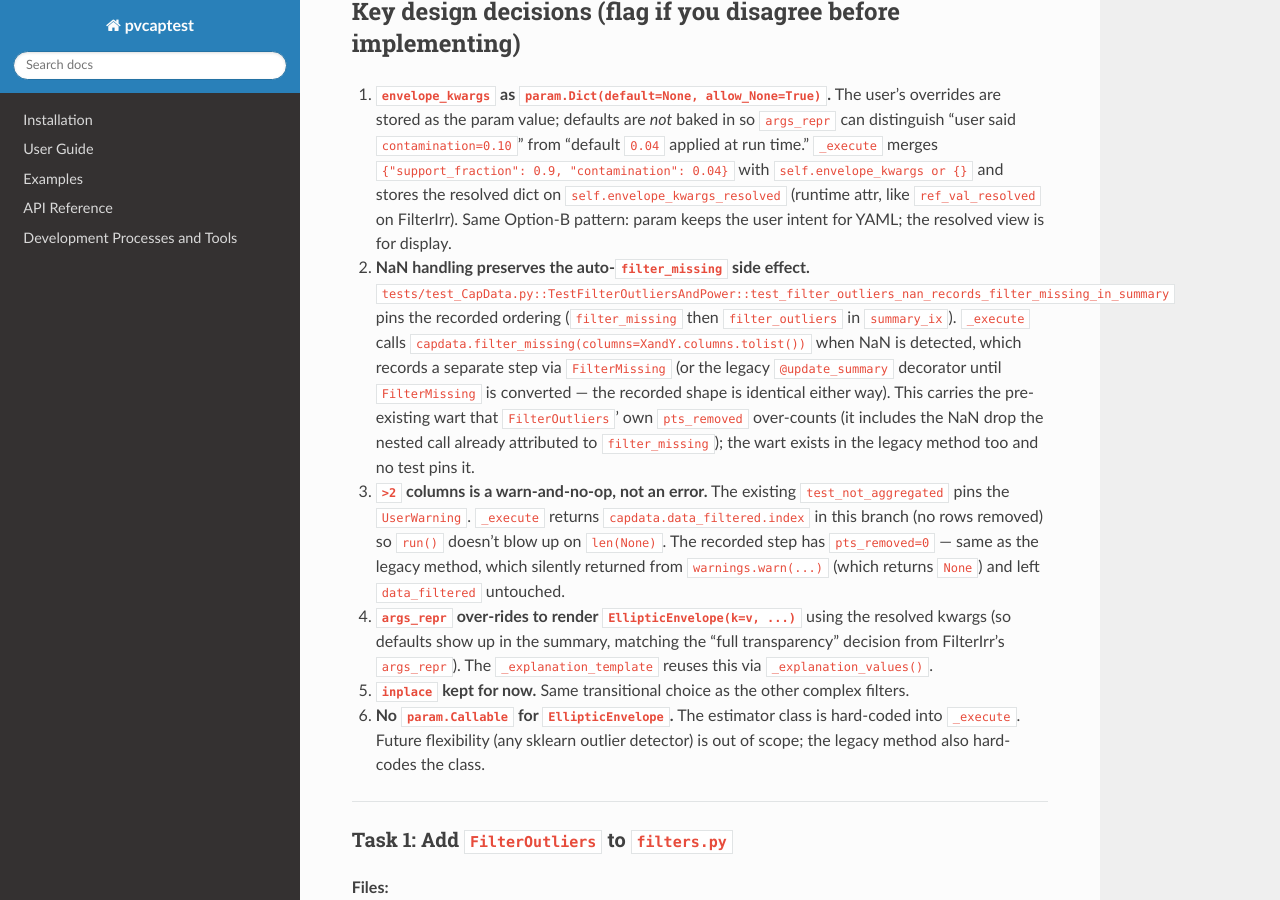
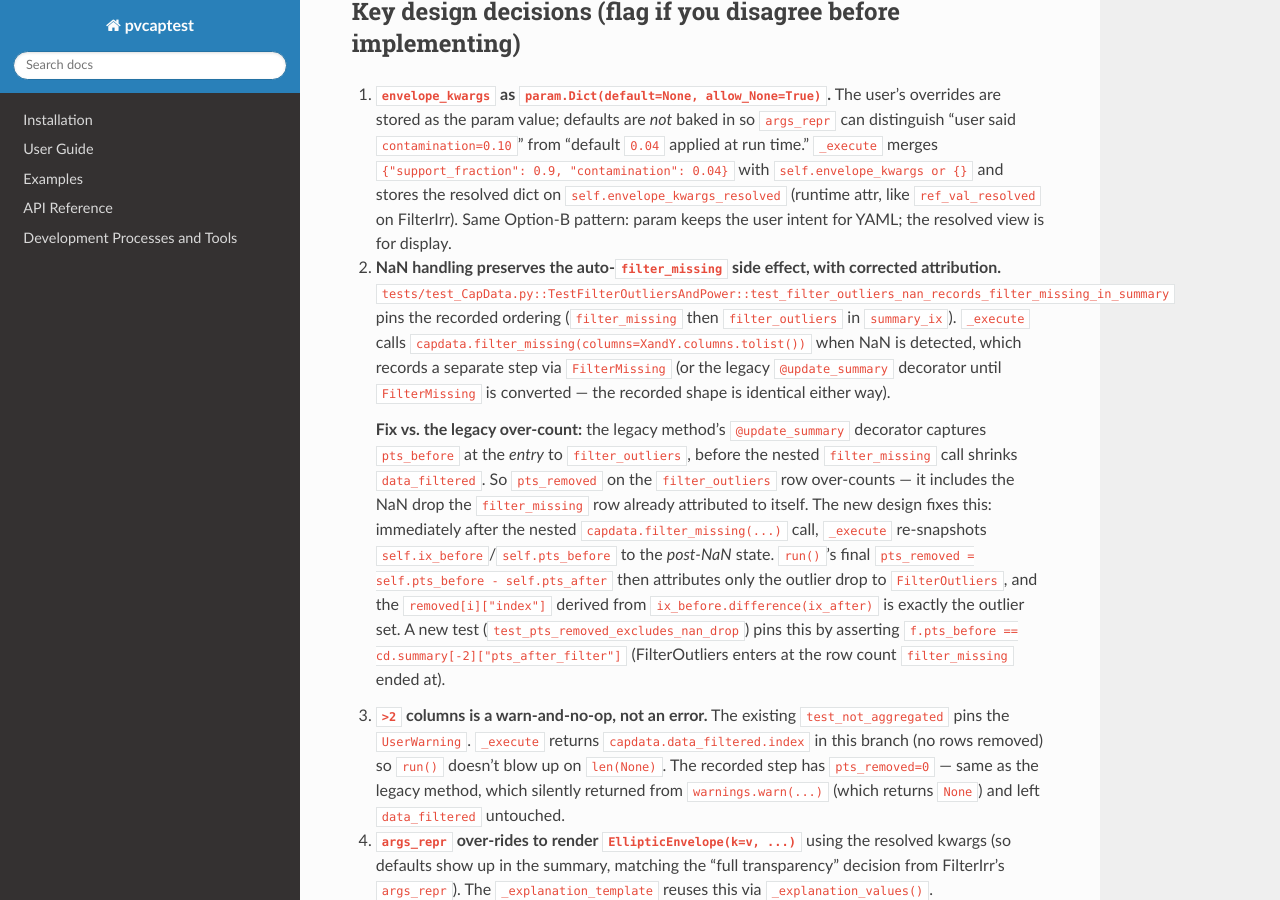
Before and after one commit to pvcaptest/pvcaptest, a Sphinx documentation site: the page built from docs/superpowers/plans/2026-06-03-filter-outliers.md, in a window 1280 px wide and 900 px high, scrolled down 879 px. Built offline with Sphinx 7.4.7 and the Read the Docs theme 3.1.0, drawn with Linux system fonts in a browser that asks for light colours; pages that are not in the unit, such as notebooks, are missing from menus; some of the changed text lies outside the part shown.

Commit message:
docs: fix the NaN-auto-call overcount in FilterOutliers plan
When the nested filter_missing call fires from inside FilterOutliers._execute,
the legacy @update_summary decorator captured pts_before at entry and
double-counted the NaN drop (already attributed to filter_missing). Fix by
re-snapshotting self.ix_before/self.pts_before to the post-NaN state right
after the nested call, so run()'s final pts_removed counts only outliers
and removed[i]['index'] holds exactly the outlier set. Add
test_pts_removed_excludes_nan_drop pinning f.pts_before ==
filter_missing's pts_after and the equality of pts_removed with
pts_before - pts_after.

Co-Authored-By: Claude Opus 4.7 <noreply@anthropic.com>

```diff
--- a/docs/superpowers/plans/2026-06-03-filter-outliers.md
+++ b/docs/superpowers/plans/2026-06-03-filter-outliers.md
@@ -15,7 +15,9 @@
 ## Key design decisions (flag if you disagree before implementing)
 
 1. **`envelope_kwargs` as `param.Dict(default=None, allow_None=True)`.** The user's overrides are stored as the param value; defaults are *not* baked in so `args_repr` can distinguish "user said `contamination=0.10`" from "default `0.04` applied at run time." `_execute` merges `{"support_fraction": 0.9, "contamination": 0.04}` with `self.envelope_kwargs or {}` and stores the resolved dict on `self.envelope_kwargs_resolved` (runtime attr, like `ref_val_resolved` on FilterIrr). Same Option-B pattern: param keeps the user intent for YAML; the resolved view is for display.
-2. **NaN handling preserves the auto-`filter_missing` side effect.** `tests/test_CapData.py::TestFilterOutliersAndPower::test_filter_outliers_nan_records_filter_missing_in_summary` pins the recorded ordering (`filter_missing` then `filter_outliers` in `summary_ix`). `_execute` calls `capdata.filter_missing(columns=XandY.columns.tolist())` when NaN is detected, which records a separate step via `FilterMissing` (or the legacy `@update_summary` decorator until `FilterMissing` is converted — the recorded shape is identical either way). This carries the pre-existing wart that `FilterOutliers`' own `pts_removed` over-counts (it includes the NaN drop the nested call already attributed to `filter_missing`); the wart exists in the legacy method too and no test pins it.
+2. **NaN handling preserves the auto-`filter_missing` side effect, with corrected attribution.** `tests/test_CapData.py::TestFilterOutliersAndPower::test_filter_outliers_nan_records_filter_missing_in_summary` pins the recorded ordering (`filter_missing` then `filter_outliers` in `summary_ix`). `_execute` calls `capdata.filter_missing(columns=XandY.columns.tolist())` when NaN is detected, which records a separate step via `FilterMissing` (or the legacy `@update_summary` decorator until `FilterMissing` is converted — the recorded shape is identical either way).
+
+   **Fix vs. the legacy over-count:** the legacy method's `@update_summary` decorator captures `pts_before` at the *entry* to `filter_outliers`, before the nested `filter_missing` call shrinks `data_filtered`. So `pts_removed` on the `filter_outliers` row over-counts — it includes the NaN drop the `filter_missing` row already attributed to itself. The new design fixes this: immediately after the nested `capdata.filter_missing(...)` call, `_execute` re-snapshots `self.ix_before`/`self.pts_before` to the *post-NaN* state. `run()`'s final `pts_removed = self.pts_before - self.pts_after` then attributes only the outlier drop to `FilterOutliers`, and the `removed[i]["index"]` derived from `ix_before.difference(ix_after)` is exactly the outlier set. A new test (`test_pts_removed_excludes_nan_drop`) pins this by asserting `f.pts_before == cd.summary[-2]["pts_after_filter"]` (FilterOutliers enters at the row count `filter_missing` ended at).
 3. **`>2` columns is a warn-and-no-op, not an error.** The existing `test_not_aggregated` pins the `UserWarning`. `_execute` returns `capdata.data_filtered.index` in this branch (no rows removed) so `run()` doesn't blow up on `len(None)`. The recorded step has `pts_removed=0` — same as the legacy method, which silently returned from `warnings.warn(...)` (which returns `None`) and left `data_filtered` untouched.
 4. **`args_repr` over-rides to render `EllipticEnvelope(k=v, ...)`** using the resolved kwargs (so defaults show up in the summary, matching the "full transparency" decision from FilterIrr's `args_repr`). The `_explanation_template` reuses this via `_explanation_values()`.
 5. **`inplace` kept for now.** Same transitional choice as the other complex filters.
@@ -123,6 +125,26 @@ class TestFilterOutliers:
         # NaN row should not appear in kept
         assert 0 not in kept
 
+    def test_pts_removed_excludes_nan_drop(self, cd_pp):
+        # When the nested filter_missing runs, FilterOutliers' own pts_removed
+        # must account for outliers only — not the NaN row already attributed
+        # to filter_missing.
+        cd_pp.data.iloc[1, cd_pp.data.columns.get_loc("poa")] = np.nan
+        cd_pp.data_filtered = cd_pp.data.copy()
+        f = FilterOutliers()
+        with pytest.warns(UserWarning):
+            f.run(cd_pp)
+        # filter_missing recorded before filter_outliers
+        assert cd_pp.summary_ix[-2][1] == "filter_missing"
+        assert cd_pp.summary_ix[-1][1] == "filter_outliers"
+        # FilterOutliers entered at filter_missing's exit count
+        assert f.pts_before == cd_pp.summary[-2]["pts_after_filter"]
+        # And its pts_removed equals only the outlier drop (not NaN + outliers)
+        assert (
+            cd_pp.summary[-1]["pts_removed"]
+            == f.pts_before - cd_pp.summary[-1]["pts_after_filter"]
+        )
+
     def test_args_repr_renders_envelope_call(self):
         args = FilterOutliers().args_repr
         # Before _execute, only the user's param (None) and custom_name appear.
@@ -211,6 +233,11 @@ class FilterOutliers(BaseFilter):
             )
             capdata.filter_missing(columns=XandY.columns.tolist())
             XandY = capdata.floc[["poa", "power"]]
+            # Re-snapshot the run() inputs so this step's pts_removed counts
+            # only outliers — the NaN rows are already attributed to the
+            # nested filter_missing step.
+            self.ix_before = capdata.data_filtered.index
+            self.pts_before = len(self.ix_before)
 
         resolved = dict(self._default_envelope_kwargs)
         if self.envelope_kwargs:
@@ -401,4 +428,4 @@ git commit -m "refactor: make CapData.filter_outliers a thin wrapper over Filter
 - Default `support_fraction=0.9`, `contamination=0.04` (legacy `if "support_fraction" not in kwargs` etc.). ✓
 - Existing summary recording shape (filter_missing then filter_outliers) — `run()` mirrors via `_record_legacy_summary` so both routes (legacy decorator on filter_missing, new run on FilterOutliers) end up in the same `summary_ix` list. ✓
 
-**Pre-existing wart (not fixed):** `FilterOutliers`' own `pts_removed` over-counts when the NaN auto-call fires (it includes the NaN drop already attributed to `filter_missing`). The legacy method has the same wart; no test pins it.
+**Pre-existing wart fixed:** the legacy method's `pts_removed` for the `filter_outliers` row over-counted when the NaN auto-call fired (it included the NaN drop already attributed to the `filter_missing` row, because `@update_summary` captured `pts_before` before the nested call). `FilterOutliers._execute` now re-snapshots `self.ix_before`/`self.pts_before` right after the nested `capdata.filter_missing(...)` call, so `run()`'s final `pts_removed` counts only outliers. Pinned by `test_pts_removed_excludes_nan_drop`.
```
Also changed, not shown: other parts of docs/superpowers/plans/2026-06-03-filter-outliers.md (+1 -1 lines).
